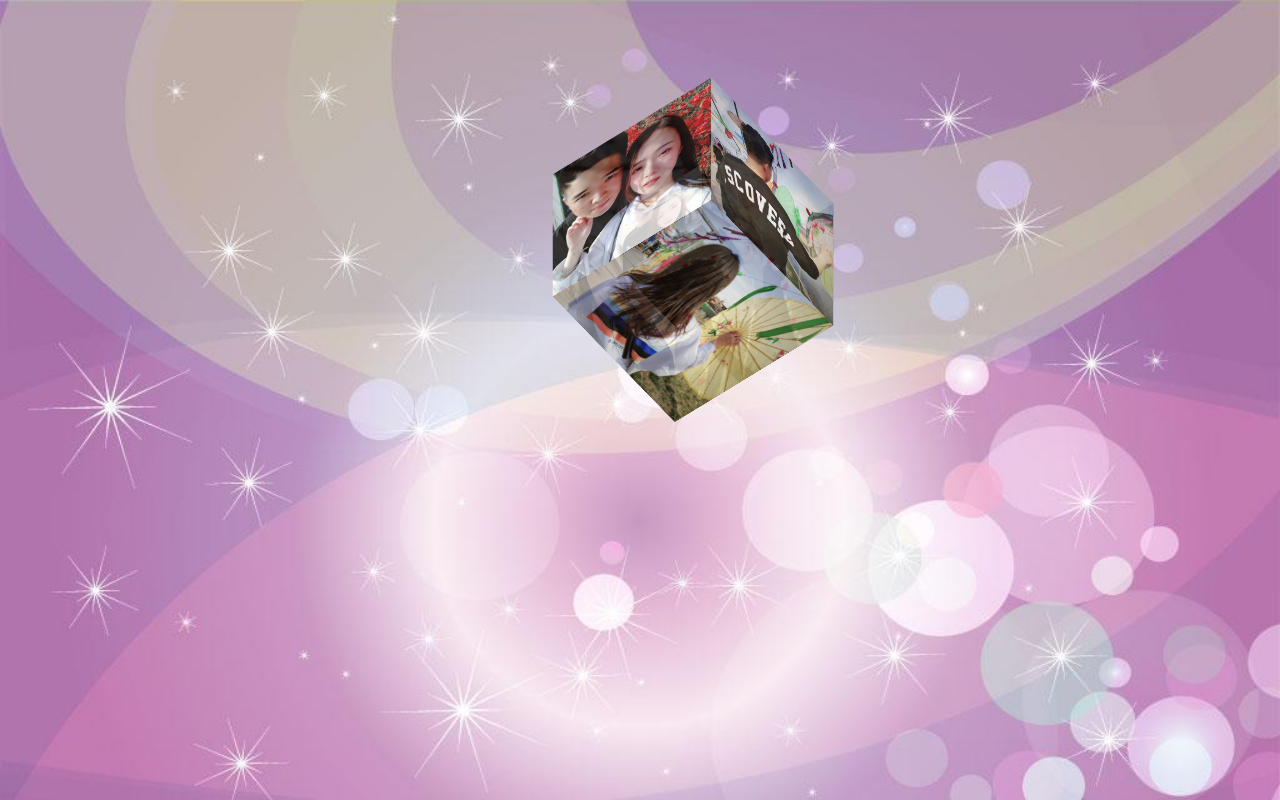
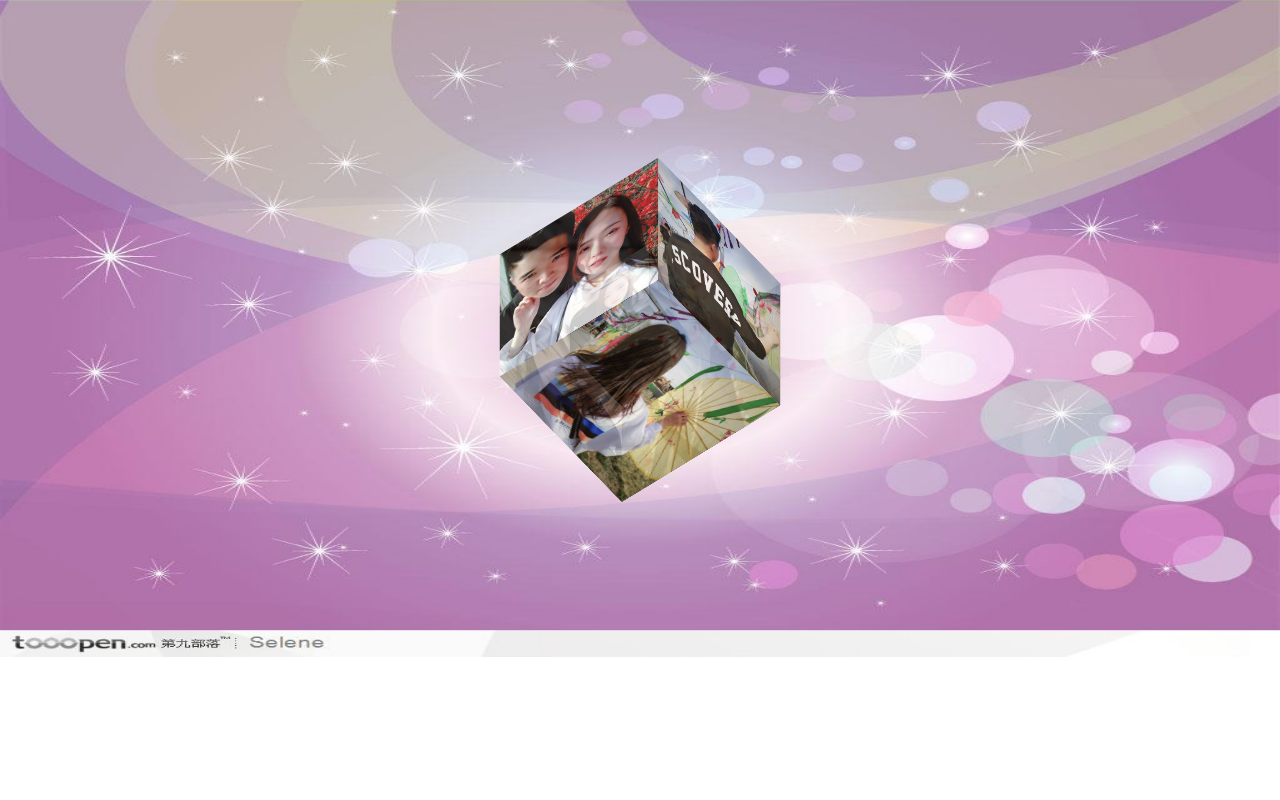
Before and after one commit to a552966346/3DTest, a plain HTML site: page index.html in a window 1280 px wide. Drawn offline with Linux system fonts and the light colour scheme.

Commit message:
Update index.css

```diff
--- a/css/index.css
+++ b/css/index.css
@@ -1,13 +1,17 @@
+			html{
+				height: 657px;
+			}
 			body{
 				background-image: url(../img/timg.jpg);
-				background-size: 100%;
+				background-size: 100% 100%;
 				background-repeat: no-repeat;
 			}
 			#waimiande{
 				width: 650px;
 				height: 200px;
 				/*改变左右上下,图片方块移动*/
-				margin: 150px 360px;
+				margin: 0 auto;
+				margin-top:230px;
 				position: relative;
 			}
 			#limiande{
```
